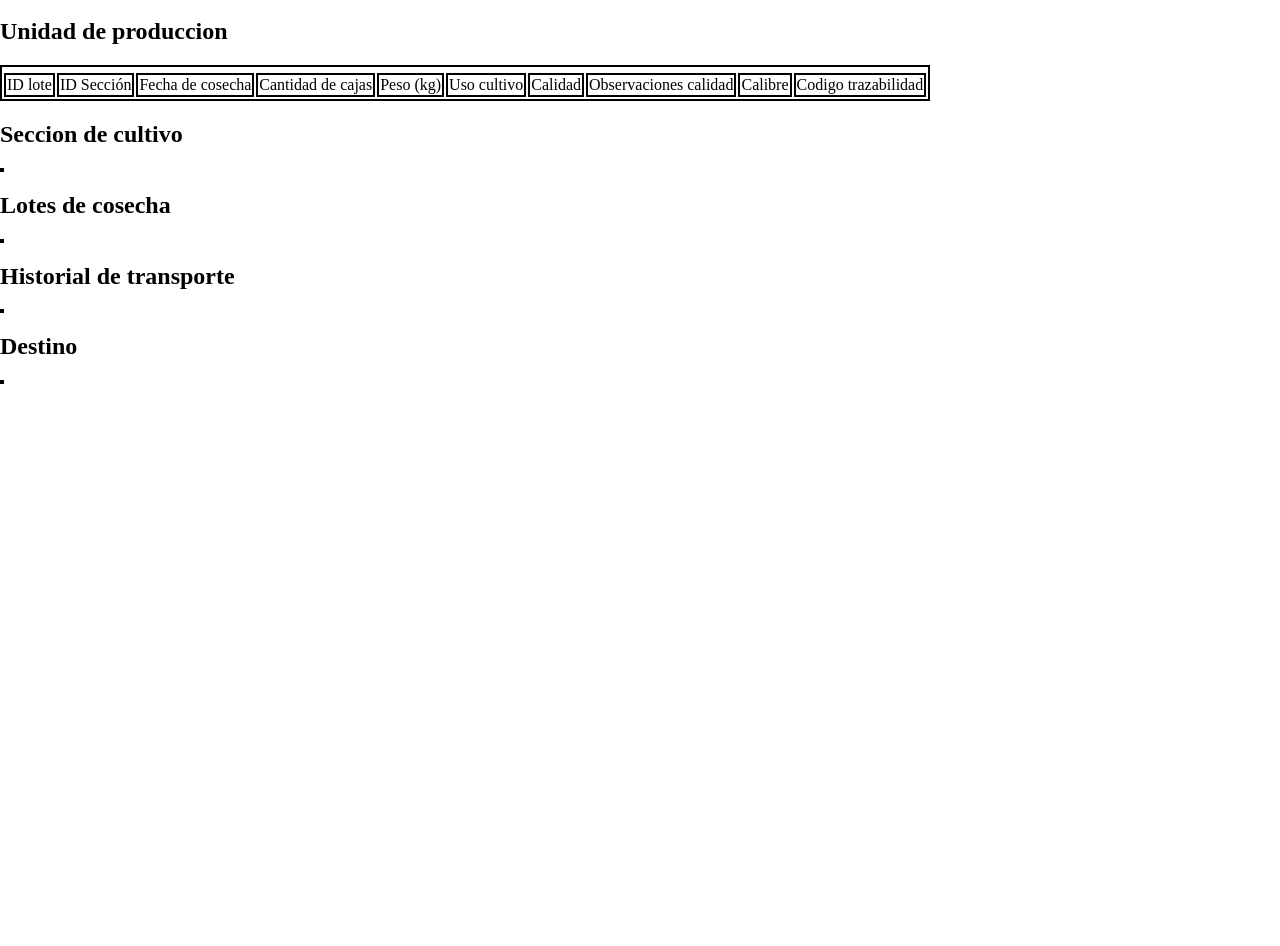
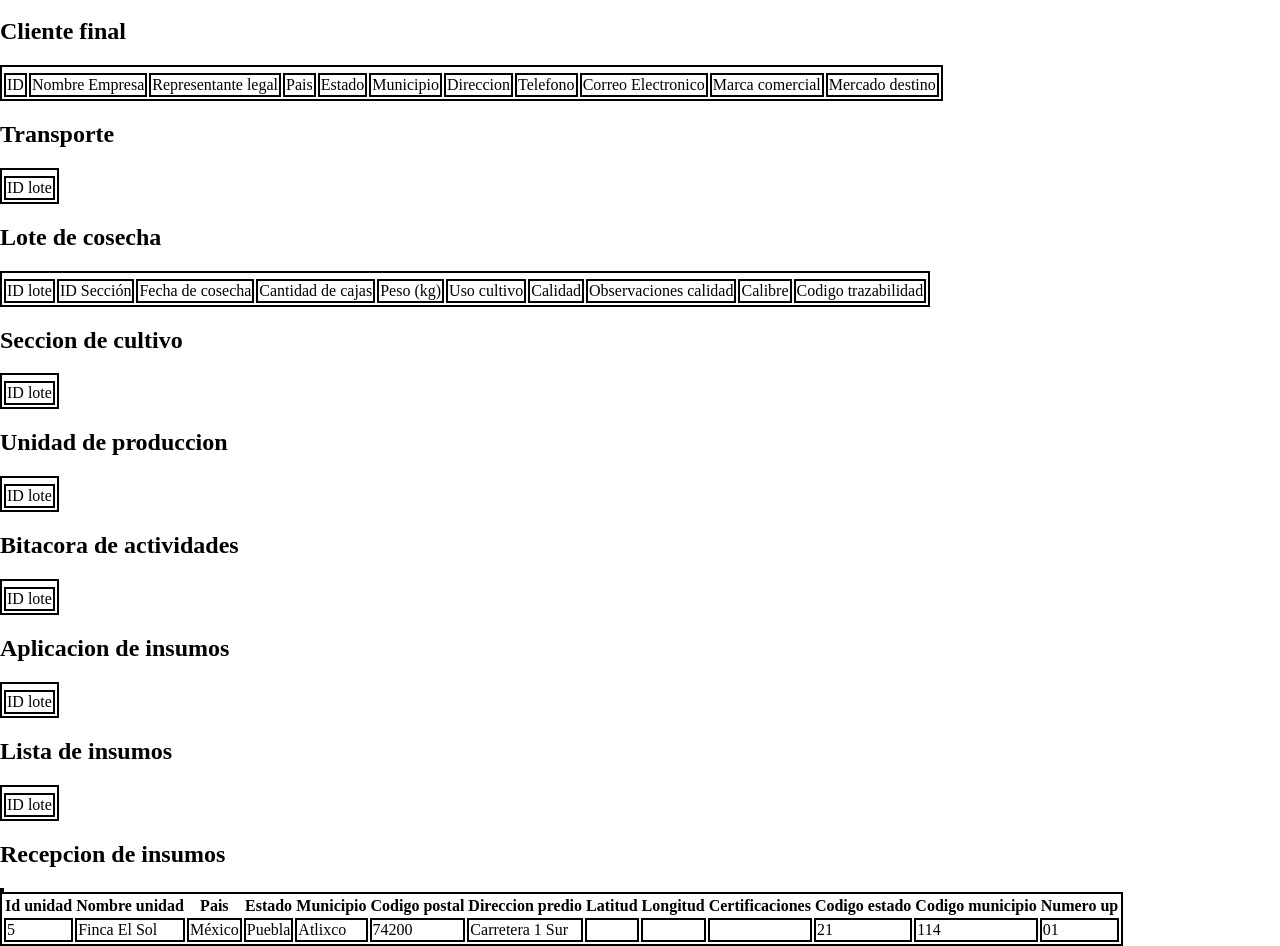
Before and after one commit to EmmGC/Tazabilidad-APEDS, a website: page public/html/Index.html in a window 1280 px wide. Shown: the part 155-1101 px from the top of the page. Before the commit the page ends 800 px from the top, so only its background shows below. Drawn offline with Linux system fonts and the light colour scheme; no server answers.

Commit message:
Funcion para poblar tablas desde json e inicio de modificaciones
Modificaciones en rutas, controles y servicios de produccion y unidad de produccion (up)

```diff
--- a/public/JS/Index.js
+++ b/public/JS/Index.js
@@ -3,25 +3,62 @@ console.log(id)
 
 const title = document.getElementById('titleContainer');
 title.innerHTML = "Informacion del producto " + id;
-const tbody = document.getElementById('Mytable');
+//Tablas en el documento
+const clienteTable = document.getElementById('clienteTable');
+const transporteTable = document.getElementById('transporteTable');
+const lotCosechaTable = document.getElementById('lotCoseTable');
+const seccionCultivoTable = document.getElementById('seccionCultivoTable');
+const uniProductTable = document.getElementById('uniProductTable');
+const bitActTable = document.getElementById('bitActTable');
+const detAplicInsumosTable = document.getElementById('detAplicInsumosTable');
+const insumosAgricTable = document.getElementById('insumosAgricTable');
+const recepInsumosTable = document.getElementById('recepInsumosTable');
+const proveedoresTable = document.getElementById('proveedoresTable');
 
-fetch('/api/produccion/getLotes')
-    .then(res => res.json())
-    .then(data => {
-        data.forEach(entry => {
-    const row = document.createElement('tr');
-    row.innerHTML = `
-        <td>${entry.id_lote}</td>
-        <td>${entry.id_seccion}</td>
-        <td>${entry.fecha_cosecha}</td>
-        <td>${entry.cantidad_cajas}</td>
-        <td>${entry.peso_kg}</td>
-        <td>${entry.uso_cultivo}</td>
-        <td>${entry.calidad}</td>
-        <td>${entry.observaciones_calidad}</td>
-        <td>${entry.calibre}</td>
-        <td>${entry.codigo_trazabilidad}</td>
-    `;
-    tbody.appendChild(row);
+function populateTable(table, data) {
+    const titulos = Object.keys(data);
+
+    // Valores de Key para titulos de columnas
+    const thead = document.createElement("thead");
+    const titleRow = document.createElement("tr");
+    thead.appendChild(titleRow);
+    table.appendChild(thead);
+
+    titulos.forEach(titulo => {
+        titulo = titulo.replace(/[-_]/g, " ");
+        titulo = titulo.charAt(0).toUpperCase() + titulo.slice(1);
+        const cell = document.createElement("th");
+        cell.innerText = titulo;
+        titleRow.appendChild(cell);
     });
+
+    // Randerizar datos
+    const tbody = document.createElement("tbody");
+    const dataRow = document.createElement("tr");
+    tbody.appendChild(dataRow);
+    table.appendChild(tbody);
+
+    Object.values(data).forEach(dato => {
+        const cell = document.createElement("td");
+        cell.innerText = dato;
+        dataRow.appendChild(cell);
     });
+}
+
+const testJson = [{
+    "id_unidad": 5,
+    "nombre_unidad": "Finca El Sol",
+    "pais": "México",
+    "estado": "Puebla",
+    "municipio": "Atlixco",
+    "codigo_postal": "74200",
+    "direccion_predio": "Carretera 1 Sur",
+    "latitud": null,
+    "longitud": null,
+    "certificaciones": null,
+    "codigo_estado": "21",
+    "codigo_municipio": "114",
+    "numero_up": "01"
+  }]
+
+populateTable(proveedoresTable, testJson[0]);
--- a/public/html/Index.html
+++ b/public/html/Index.html
@@ -23,8 +23,36 @@
     </div>
     <!-- fin header -->
     <h1 id="titleContainer"></h1>
-    <h2 id="uniProduccion">Unidad de produccion</h2>
-    <table id="Mytable">
+
+    <h2>Cliente final</h2>
+    <table id="clienteTable">
+        <th>
+            <tr>
+                <td>ID</td>
+                <td>Nombre Empresa</td>
+                <td>Representante legal</td>
+                <td>Pais</td>
+                <td>Estado</td>
+                <td>Municipio</td>
+                <td>Direccion</td>
+                <td>Telefono</td>
+                <td>Correo Electronico</td>
+                <td>Marca comercial</td>
+                <td>Mercado destino</td>
+            </tr>
+        </th>
+    </table>
+    <h2>Transporte</h2>
+    <table id="transporteTable">
+        <th>
+            <tr>
+                <td>ID lote</td>
+
+            </tr>
+        </th>
+    </table>
+    <h2>Lote de cosecha</h2>
+    <table id="lotCoseTable">
         <th>
             <tr>
                 <td>ID lote</td>
@@ -40,14 +68,58 @@
             </tr>
         </th>
     </table>
-    <h2 id="seccionCultivo">Seccion de cultivo</h2>
-    <table></table>
-    <h2 id="lotesCosecha">Lotes de cosecha</h2>
-    <table></table>
-    <h2 id="historialTransporte">Historial de transporte</h2>
-    <table></table>
-    <h2 id="Destino">Destino</h2>
-    <table></table>
+    <h2>Seccion de cultivo</h2>
+    <table id="seccionCultivoTable">
+        <th>
+            <tr>
+                <td>ID lote</td>
+
+            </tr>
+        </th>
+    </table>
+    <h2>Unidad de produccion</h2>
+    <table id="uniProductTable">
+        <th>
+            <tr>
+                <td>ID lote</td>
+
+            </tr>
+        </th>
+    </table>
+    <h2>Bitacora de actividades</h2>
+    <table id="bitActTable">
+        <th>
+            <tr>
+                <td>ID lote</td>
+
+            </tr>
+        </th>
+    </table>
+    <h2>Aplicacion de insumos</h2>
+    <table id="detAplicInsumosTable">
+        <th>
+            <tr>
+                <td>ID lote</td>
+
+            </tr>
+        </th>
+    </table>
+    <h2>Lista de insumos</h2>
+    <table id="insumosAgricTable">
+        <th>
+            <tr>
+                <td>ID lote</td>
+
+            </tr>
+        </th>
+    </table>
+    <h2>Recepcion de insumos</h2>
+    <table id="recepInsumosTable">
+
+    </table>
+    <table id="proveedoresTable">
+
+    </table>
     <!-- Unidad de produccion
     Seccion de cultivo
     lotes de cosecha
--- a/server.ts
+++ b/server.ts
@@ -29,7 +29,7 @@ app.use('/api/reportes', reportesRoutes)
 // Health check
 app.get('/ping', (req, res) => {
   res.json({ message: 'pong' })
-  probar
+  //probar
 })
 
 if (process.env.NODE_ENV !== 'test') {
--- a/src/routes/produccion.routes.ts
+++ b/src/routes/produccion.routes.ts
@@ -2,7 +2,8 @@ import { Router } from 'express';
 import {
   crearBitacora,
   crearLote,
-  obtenerLotes
+  obtenerLotes,
+  obtenerLotePorID,
 } from '../controller/produccion.controller';
 
 const router = Router();
@@ -17,5 +18,6 @@ router.post('/bitacora', crearBitacora);
 // ============================================
 router.post('/lotes', crearLote);
 router.get('/getLotes', obtenerLotes);
+router.get('/getLote/:id', obtenerLotePorID);
 
 export default router;
--- a/src/routes/up.routes.ts
+++ b/src/routes/up.routes.ts
@@ -15,7 +15,7 @@ const router = Router();
 
 // TODO: Agregar middleware de autenticación/RBAC cuando esté listo
 router.post('/unidades', crearUP);
-router.get('/unidades', obtenerUPs);
+router.get('/getUnidades', obtenerUPs);
 
 // ============================================
 // Rutas de Identidad: Secciones y Cultivos
```
Also changed, not shown: src/controller/produccion.controller.ts (+14 -2 lines), src/controller/up.controller.ts (+12 -0 lines), src/service/produccion.service.ts (+16 -0 lines), src/service/up.service.ts (+14 -1 lines).
